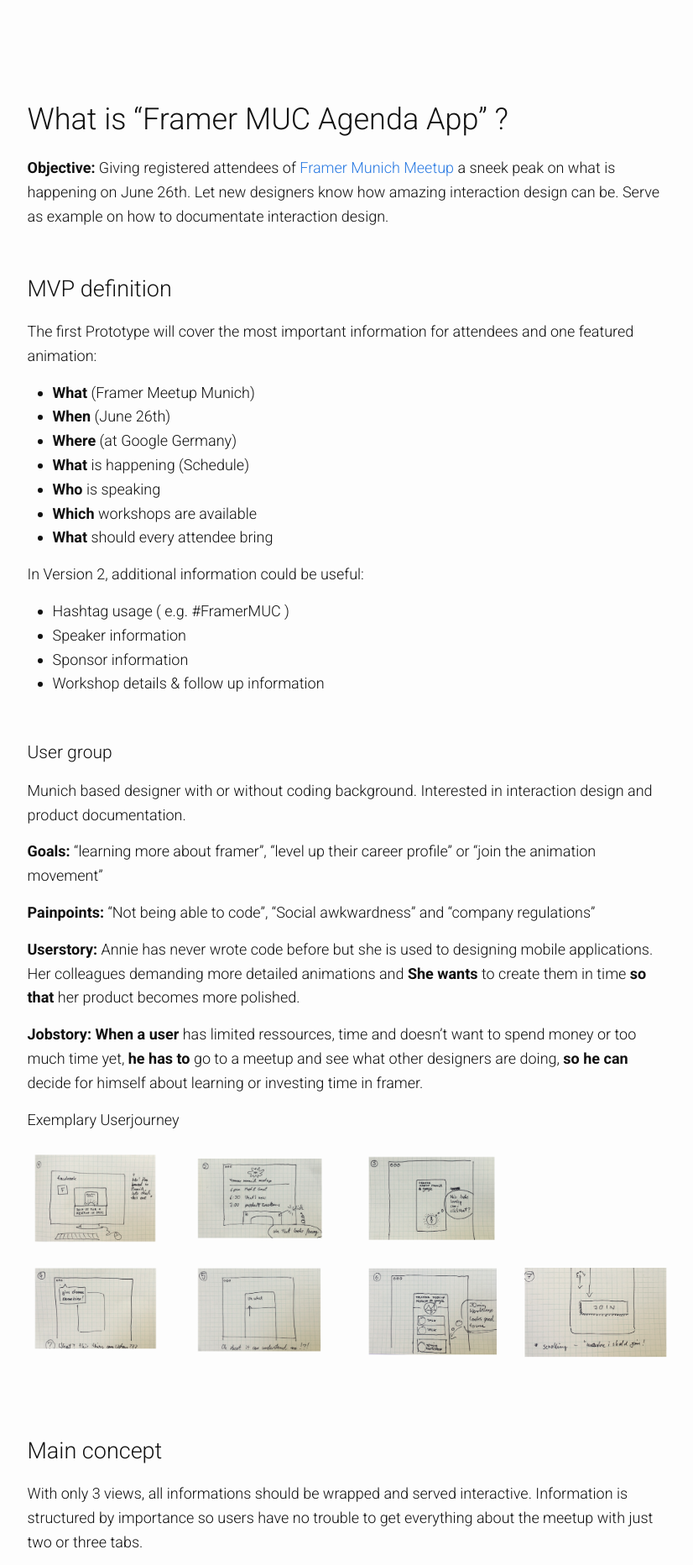
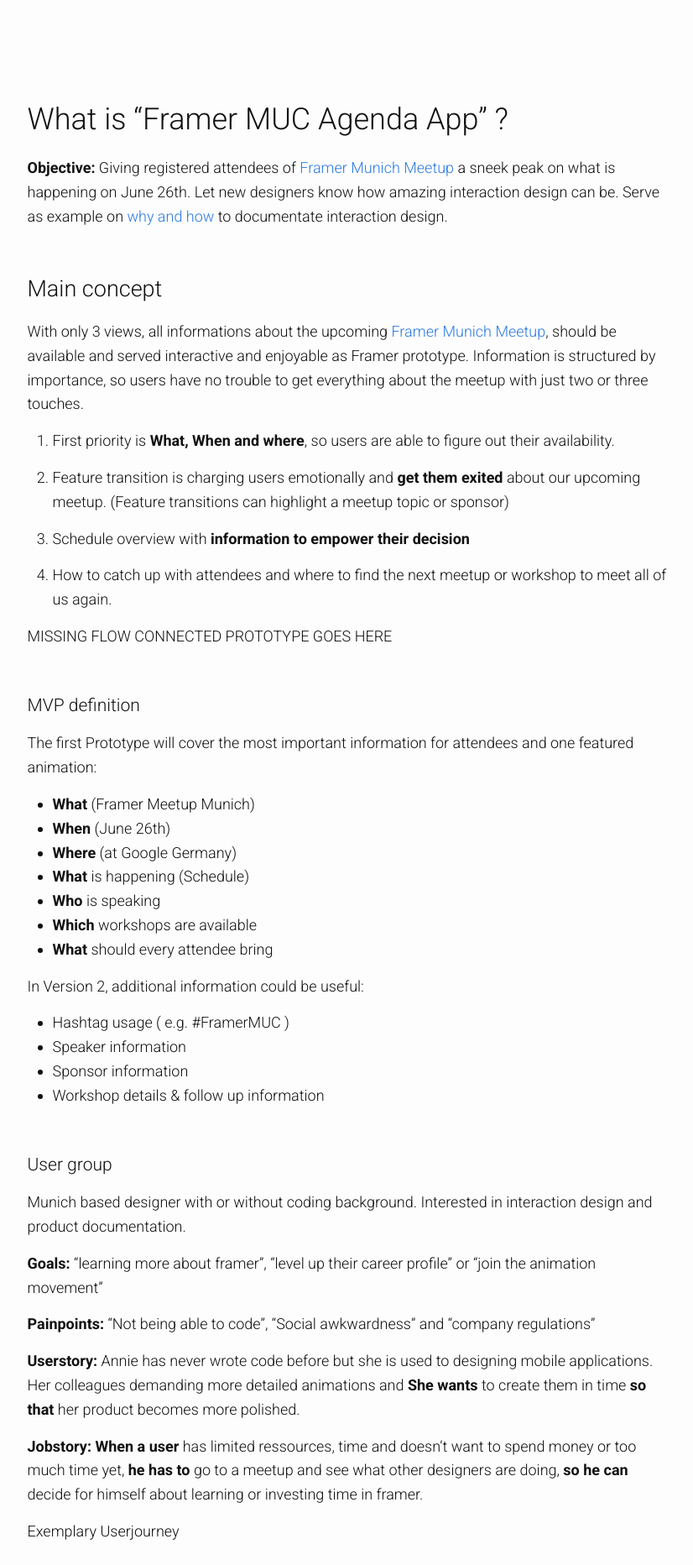
Before and after one commit to MarieSchweiz/ixd-documentation, a Jekyll site: the page built from index.md, in a window 1280 px wide. Shown: the part 694-2558 px from the top of the page at 84% size, without its empty margins (343-1169 px from the left). Built offline with Jekyll 4.4.1, drawn with Linux system fonts in a browser that asks for light colours; nearby versions of some CDN libraries; library files that are not in the unit come from our copies; our own code applies the rules of GitHub Pages for plain Markdown files; some of the changed text lies outside the part shown.

Commit message:
restructure

```diff
--- a/_sass/add.scss
+++ b/_sass/add.scss
@@ -189,6 +189,10 @@
     }
 }
 
+.Contents {
+    padding-bottom: 300px;
+}
+
 .imgfit {
     width: 100%;
 }
--- a/index.md
+++ b/index.md
@@ -8,9 +8,24 @@
 ---
 
 # What is "Framer MUC Agenda App" ?
-**Objective:** Giving registered attendees of [Framer Munich Meetup](https://www.meetup.com/de-DE/meetup-group-framerjs-munich/) a sneek peak on what is happening on June 26th. Let new designers know how amazing interaction design can be. Serve as example on how to documentate interaction design.
+**Objective:** Giving registered attendees of [Framer Munich Meetup](https://www.meetup.com/de-DE/meetup-group-framerjs-munich/) a sneek peak on what is happening on June 26th. Let new designers know how amazing interaction design can be. Serve as example on [why and how](why/) to documentate interaction design.
 
-## MVP definition
+## Main concept
+
+With only 3 views, all informations about the upcoming [Framer Munich Meetup](https://www.meetup.com/de-DE/meetup-group-framerjs-munich/), should be available and served interactive and enjoyable as Framer prototype. Information is structured by importance, so users have no trouble to get everything about the meetup with just two or three touches.
+
+1. First priority is **What, When and where**, so users are able to figure out their availability.
+
+2. Feature transition is charging users emotionally and **get them exited** about our upcoming meetup. (Feature transitions can highlight a meetup topic or sponsor)
+
+3. Schedule overview with **information to empower their decision**
+
+4. How to catch up with attendees and where to find the next meetup or workshop to meet all of us again.
+
+MISSING FLOW
+CONNECTED PROTOTYPE GOES HERE
+
+### MVP definition
 The first Prototype will cover the most important information for attendees and one featured animation:
 
 * **What** (Framer Meetup Munich)
@@ -48,20 +63,7 @@
 
 
 
-## Main concept
-
-With only 3 views, all informations should be wrapped and served interactive. Information is structured by importance so users have no trouble to get everything about the meetup with just two or three tabs.
-
-1. First priority is **What, When and where**, so users are able to figure out their availability.
-
-2. Feature transition is charging users emotionally and **get them exited** about our upcoming meetup. (Feature transitions can highlight a meetup topic or sponsor)
-
-3. Schedule overview with **information to empower their decision**
-
-4. How to catch up with attendees and where to find the next meetup or workshop to meet all of us again.
-
-MISSING FLOW
-CONNECTED PROTOTYPE GOES HERE
+## Features
 
 
 ### Meetup information
```
